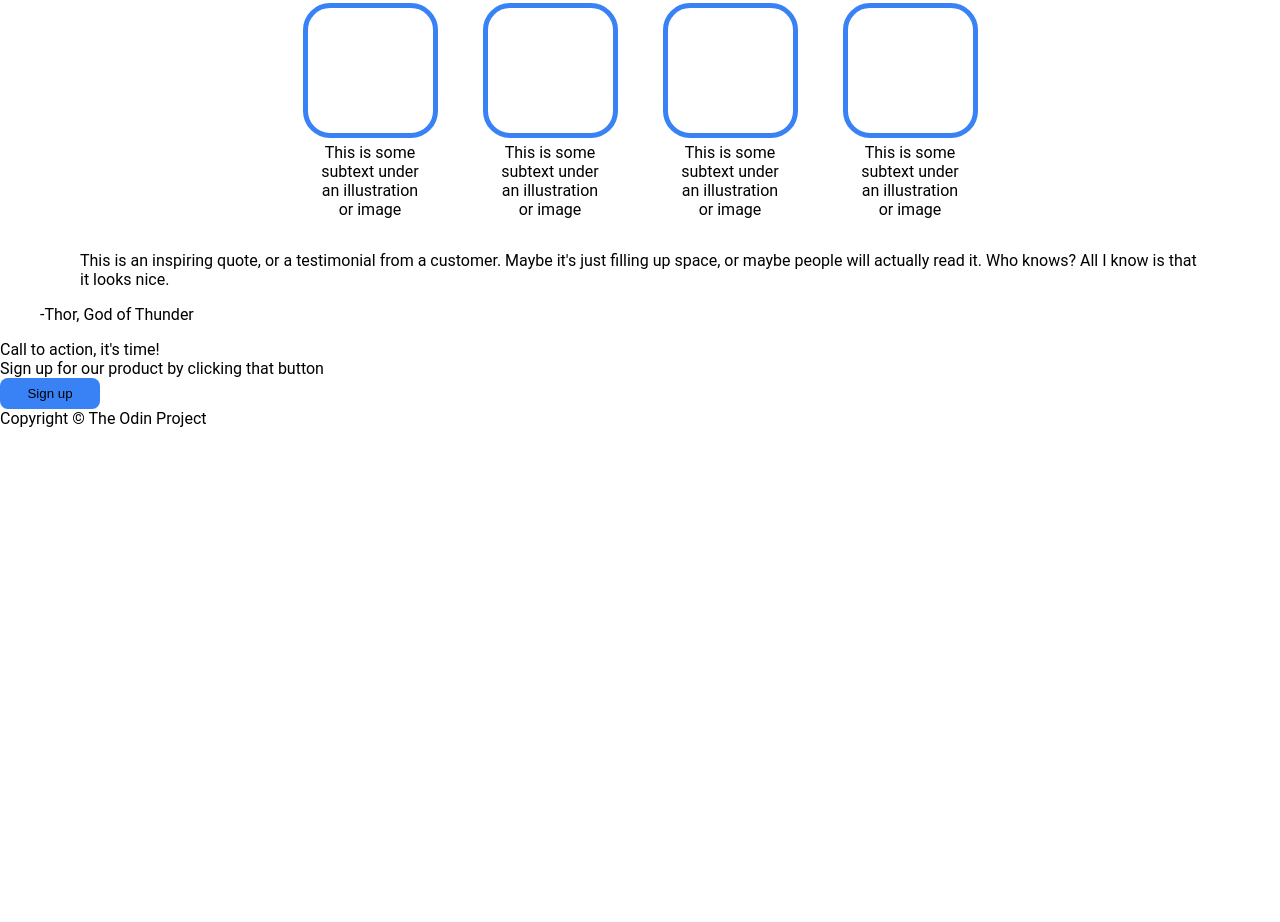
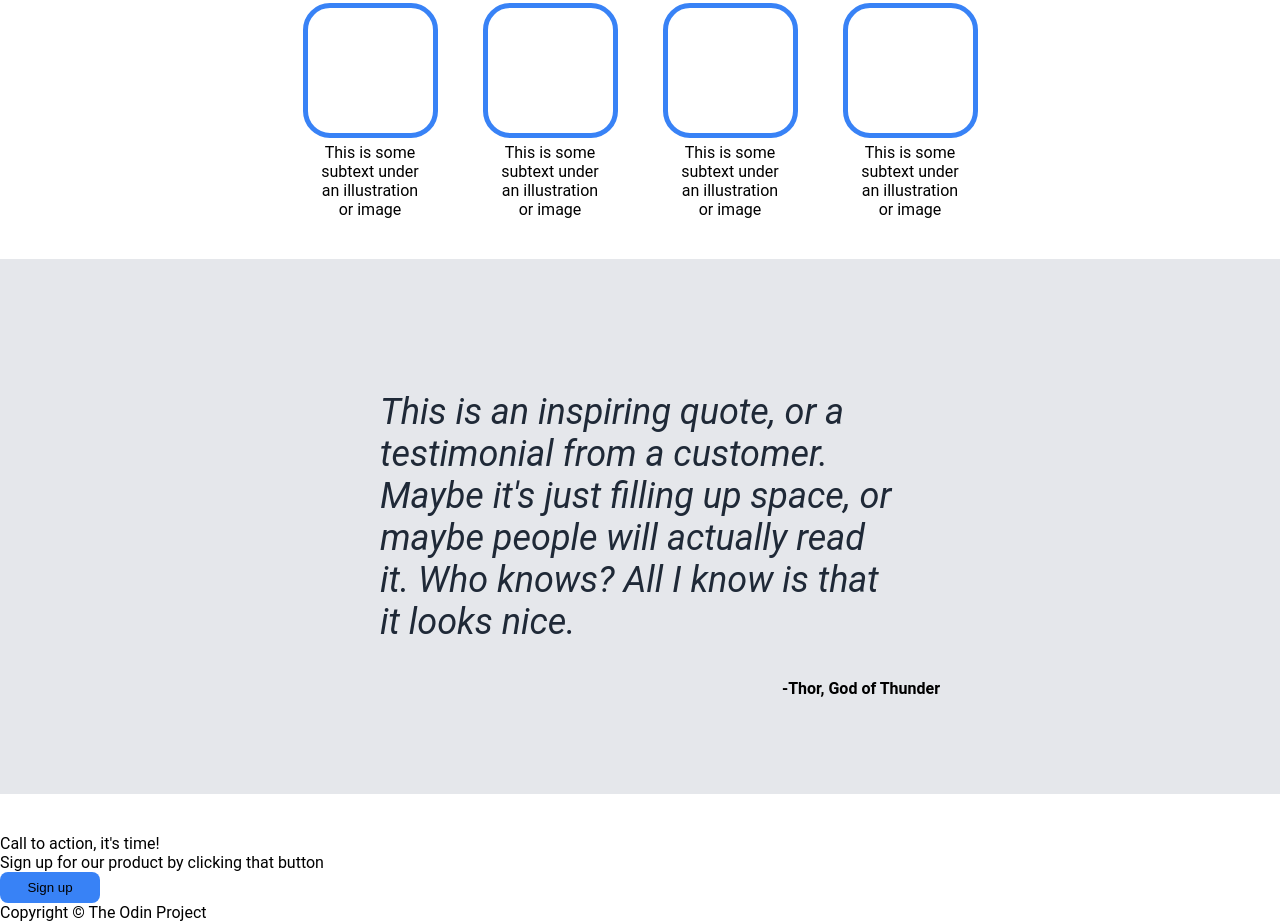
Before and after one commit to guihi1/landing-page, a plain HTML site: page index.html in a window 1280 px wide. Shown: the part 533-1455 px from the top of the page. Before the commit the page ends 961 px from the top, so only its background shows below. Drawn offline with Linux system fonts and the light colour scheme.

Commit message:
Finish quote section

```diff
--- a/index.html
+++ b/index.html
@@ -43,10 +43,12 @@
             <div class="text">This is some subtext under an illustration or image</div>
         </div>
     </div>
+    <div class="quote">
     <figure>
         <blockquote>This is an inspiring quote, or a testimonial from a customer. Maybe it's just filling up space, or maybe people will actually read it. Who knows? All I know is that it looks nice.</blockquote>
         <figcaption>-Thor, God of Thunder</figcaption>
     </figure>
+    </div>
     <div>
         <div>Call to action, it's time!</div>
         <div>Sign up for our product by clicking that button</div>
--- a/styles.css
+++ b/styles.css
@@ -103,3 +103,29 @@ h2 {
     align-items: center;
     text-align: center;
 }
+
+.quote {
+    background-color: #E5E7EB;
+    margin: 40px 0;
+    padding: 80px;
+    display: flex;
+    justify-content: center;
+    align-items: center;
+}
+
+figure {
+    height: auto;
+    width: 600px;
+}
+
+blockquote {
+    font-size: 36px;
+    font-style: italic;
+    color: #1f2937;
+}
+
+figcaption {
+    font-weight: bold;
+    float: right;
+    margin-right:
+}
```
